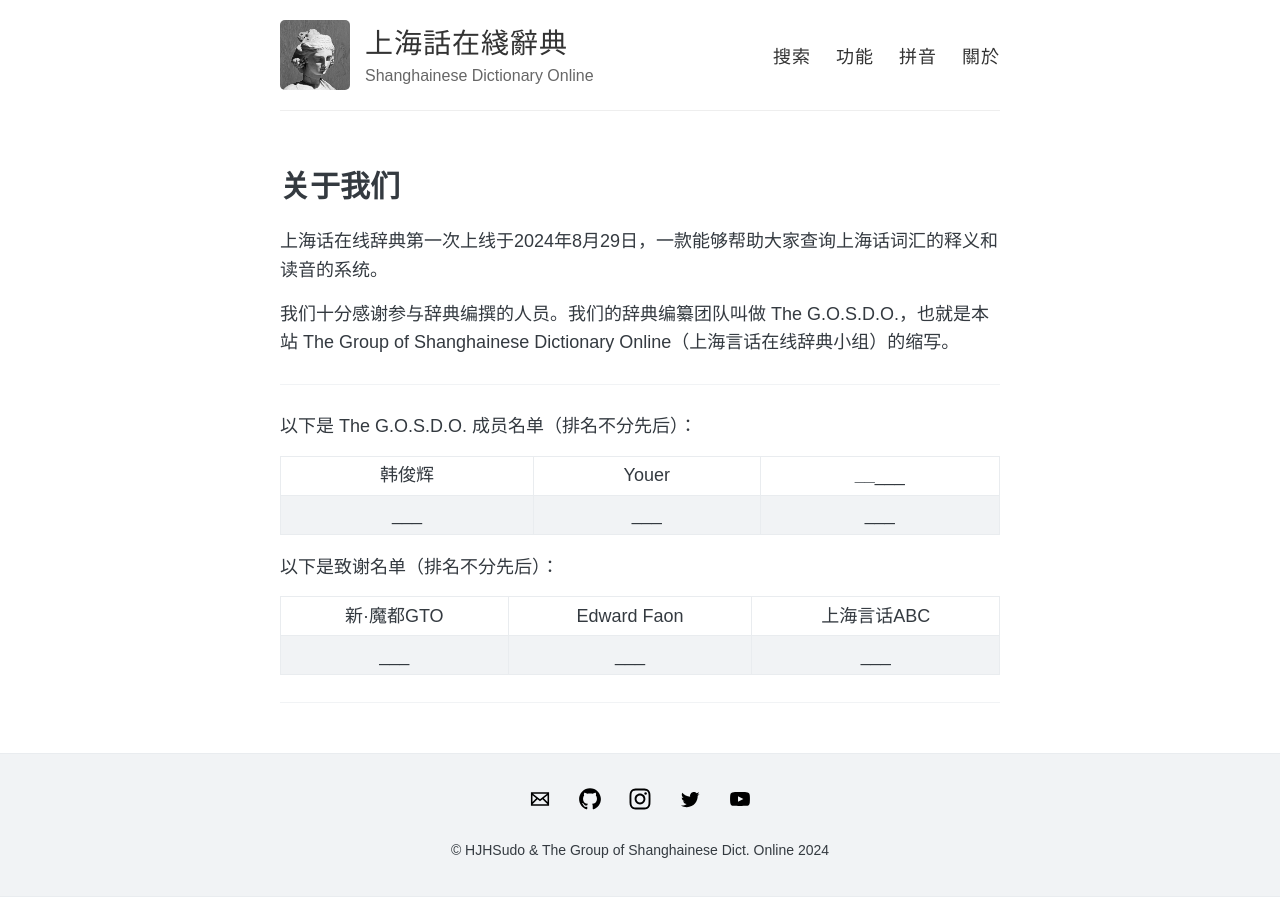
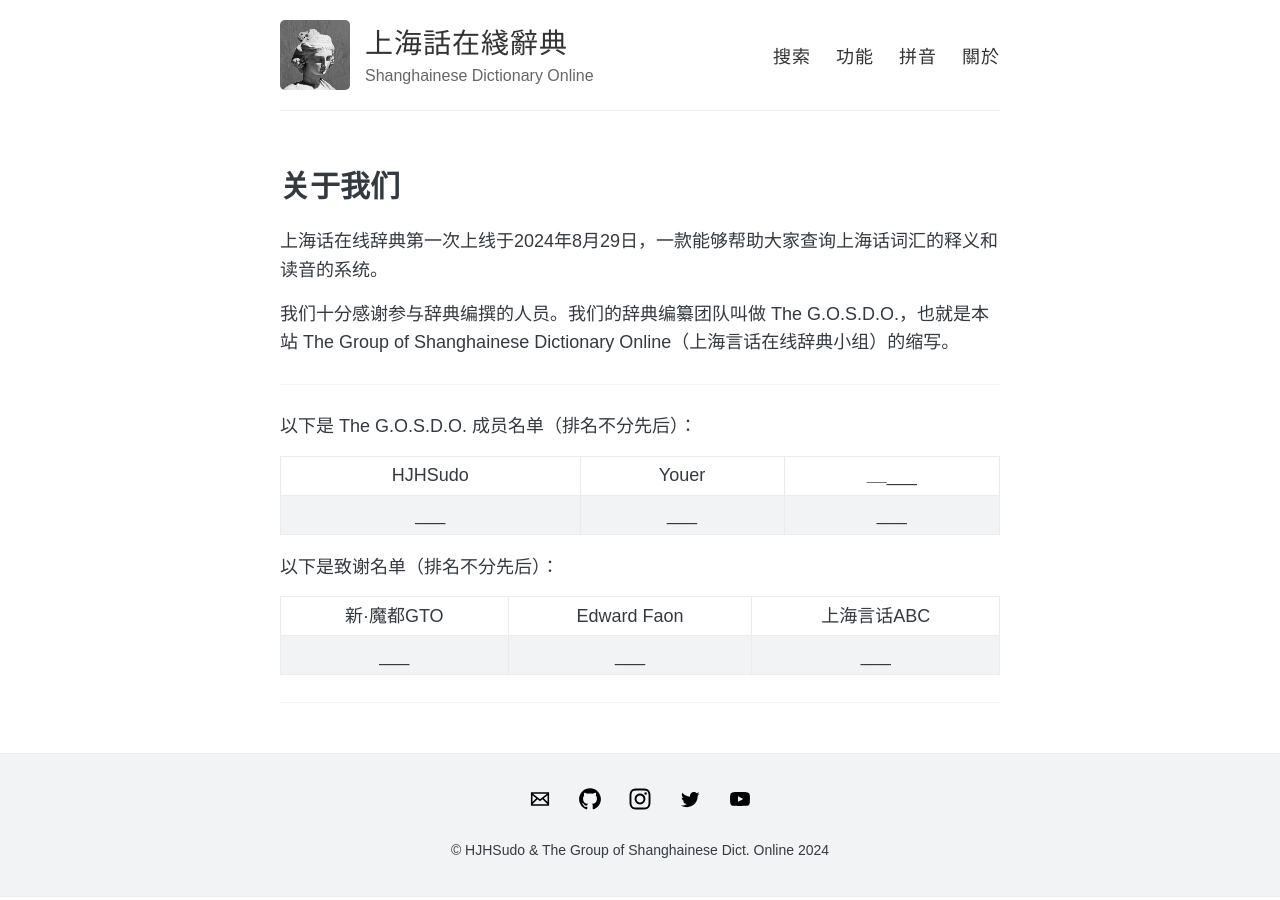
Before and after one commit to hjhsudo/shanghainese, a Jekyll site: the page built from about.md, in a window 1280 px wide. Built offline with Jekyll 4.4.1, drawn with Linux system fonts in a browser that asks for light colours.

Commit message:
2024/11/17/12:45 - Modified the contents.

```diff
--- a/about.md
+++ b/about.md
@@ -12,7 +12,7 @@ permalink: /about/
 
 以下是 The G.O.S.D.O. 成员名单（排名不分先后）：
 
-| 韩俊辉 | Youer | _________ |
+| HJHSudo | Youer | _________ |
 | :---: | :---: | :---: |
 | ___ | ___ | ___ |
 
```
